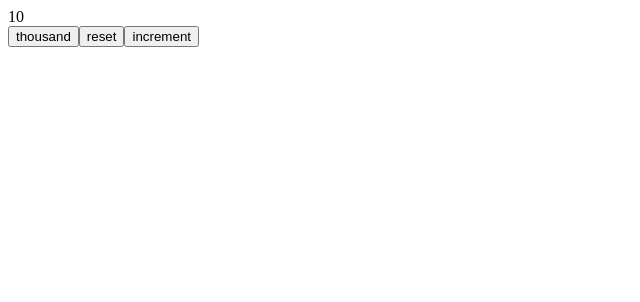
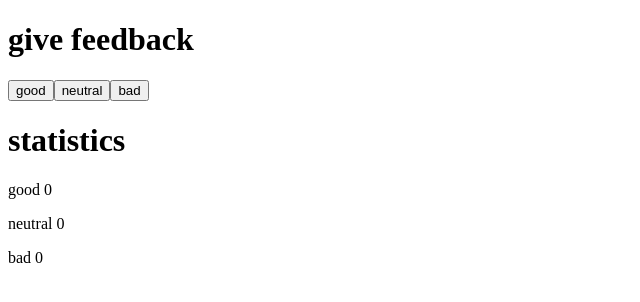
Before and after one commit to TheDevJoeT/FullStackOpenExercises, a React (Vite) app in the folder part1/: page / in a window 1280 px wide. Shown: the top 302 px of the page, without its empty margins (0-640 px from the left). Built offline with nearby package versions, Linux system fonts and the light colour scheme.

Commit message:
part1 exercise 1.6

```diff
--- a/part1/src/App.jsx
+++ b/part1/src/App.jsx
@@ -1,35 +1,33 @@
 import { useState } from "react";
 
-// This is the right place to define a component
-const Button = (props) => (
-  <button onClick={props.onClick}>
-    {props.text}
-  </button>
-)
-
-const Display = props => <div>{props.value}</div>
+// 1. Reusable Button component
+const Button = ({ handleClick, text }) => (
+  <button onClick={handleClick}>{text}</button>
+);
 
 const App = () => {
-  const [value, setValue] = useState(10)
+  const [good, setGood] = useState(0);
+  const [neutral, setNeutral] = useState(0);
+  const [bad, setBad] = useState(0);
 
-  const setToValue = newValue => {
-    console.log('value now', newValue)
-    setValue(newValue)
-  }
-
-  // Do not define components inside another component
-
-
+  const handleGood = () => setGood(good + 1);
+  const handleNeutral = () => setNeutral(neutral + 1);
+  const handleBad = () => setBad(bad + 1);
 
   return (
     <div>
+      <h1>give feedback</h1>
 
-      <Display value={value} />
-      <Button onClick={() => setToValue(1000)} text="thousand" />
-      <Button onClick={() => setToValue(0)} text="reset" />
-      <Button onClick={() => setToValue(value + 1)} text="increment" />
+      <Button handleClick={handleGood} text="good" />
+      <Button handleClick={handleNeutral} text="neutral" />
+      <Button handleClick={handleBad} text="bad" />
+
+      <h1>statistics</h1>
+      <p>good {good}</p>
+      <p>neutral {neutral}</p>
+      <p>bad {bad}</p>
     </div>
-  )
-}
+  );
+};
 
 export default App;
```
